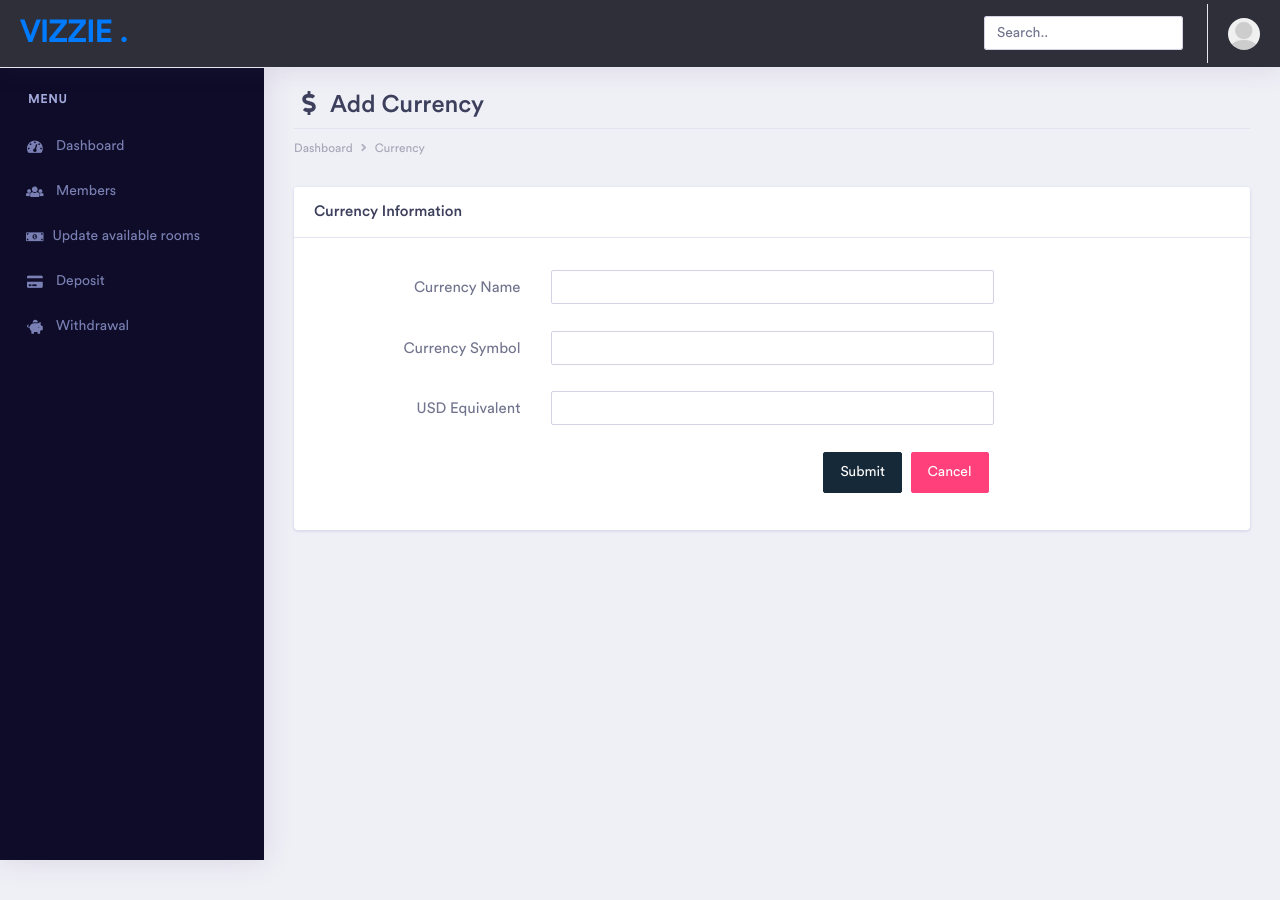
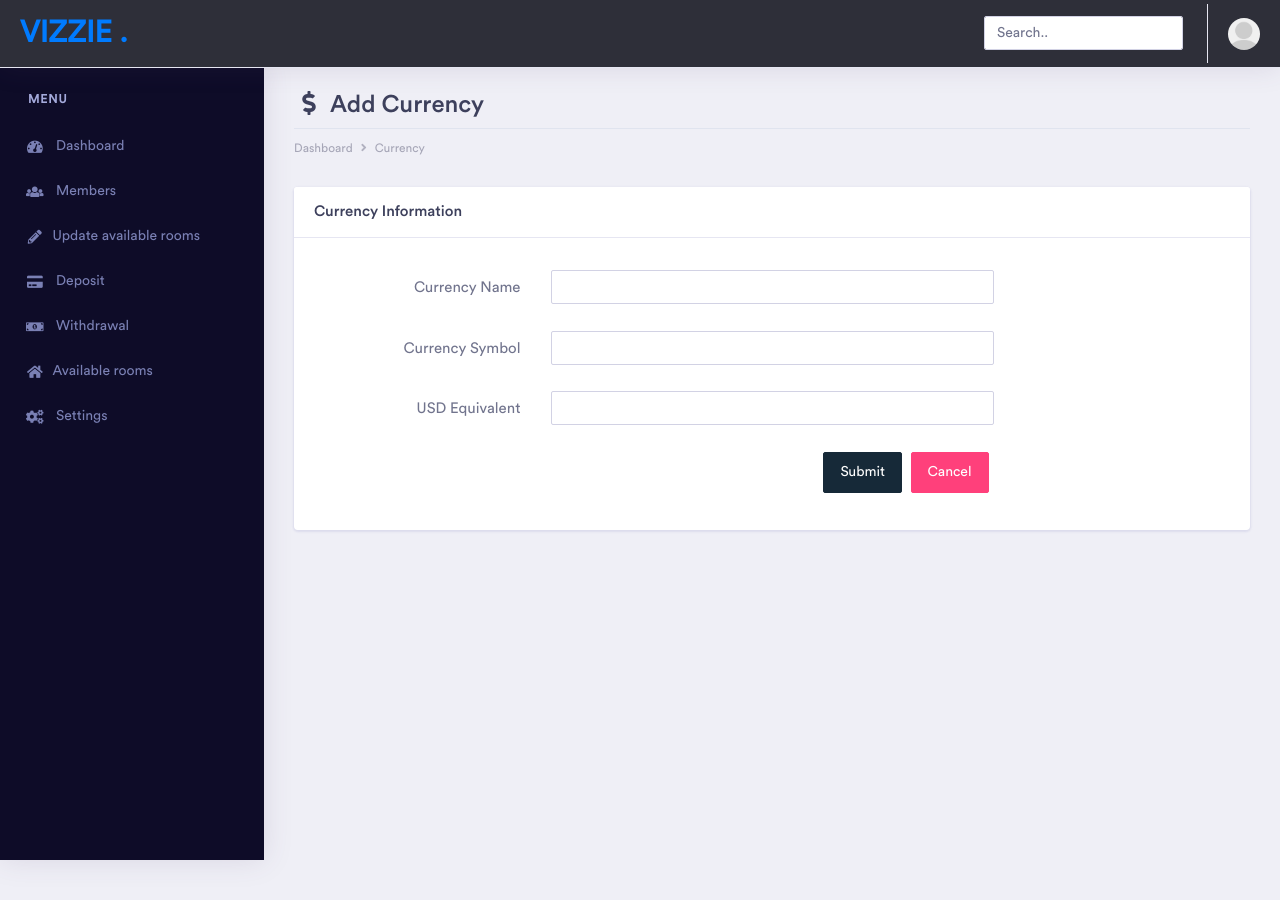
Before and after one commit to pmc-muchiri/Vizzie-AirBNB-Ewallet, a PHP site: page /admin/add-currency.php in a window 1280 px wide. Shown: the top 900 px of the page. Run offline with PHP 8.4, Linux system fonts and the light colour scheme; the visitor is signed in with stand-in values (Sample User, id 1); data that the repository does not hold is empty; some web fonts are replaced.

Commit message:
add vizzie project

```diff
--- a/admin/includes/sidebar.php
+++ b/admin/includes/sidebar.php
@@ -23,20 +23,23 @@
                                 <a class="nav-link" href="member.php"><i class="fa fa-fw fa-users"></i> Members</a>
                             </li>
                             <li class="nav-item ">
-                                <a class="nav-link" href="update-bnb.php"><i class="fa fa-fw fa-money-bill-alt"></i>Update available rooms</a>
+                                <a class="nav-link" href="update-bnb.php"><i class="fa fa-fw fa-pencil-alt"></i>Update available rooms</a>
                             </li>
                             <li class="nav-item ">
                                 <a class="nav-link" href="deposit.php"><i class="fa fa-fw fa-credit-card"></i> Deposit</a>
                             </li>
                             <li class="nav-item ">
-                                <a class="nav-link" href="withdraw.php"><i class="fa fa-fw fa-piggy-bank"></i> Withdrawal</a>
+                                <a class="nav-link" href="withdraw.php"><i class="fa fa-fw fa-money-bill-alt"></i> Withdrawal</a>
+                            </li>
+                            <li class="nav-item ">
+                                <a class="nav-link" href="update-bnb.php"><i class="fa fa-fw fa-home"></i>Available rooms</a>
                             </li>
                             <!-- <li class="nav-item ">
                                 <a class="nav-link" href="logs.php"><i class="fa fa-fw fa-recycle"></i> Logs</a>
                             </li> -->
-                            <!-- <li class="nav-item ">
+                            <li class="nav-item ">
                                 <a class="nav-link" href="settings.php"><i class="fa fa-fw fa-cogs"></i> Settings</a>
-                            </li> -->
+                            </li>
 
                             <!-- <li class="nav-item">
                                 <a class="nav-link" href="#" data-toggle="collapse" aria-expanded="false" data-target="#submenu-2" aria-controls="submenu-2"><i class="fa fa-fw fa-chart-bar"></i>Reports</a>
--- a/admin/index.php
+++ b/admin/index.php
@@ -86,6 +86,7 @@ $total_deposit = $row_transactions['total_deposit'];
 	                            </div>
 	                        </div>
 	                        <div class="col-xl-4 col-lg-6 col-md-6 col-sm-12 col-12">
+                            <a href="member.php">
 	                            <div class="card">
 	                                <div class="card-body">
 	                                    <div class="d-inline-block">
@@ -99,6 +100,7 @@ $total_deposit = $row_transactions['total_deposit'];
 	                            </div>
 	                        </div>
 	                        <div class="col-xl-4 col-lg-6 col-md-6 col-sm-12 col-12">
+                            <a href="withdraw.php">
 	                            <div class="card">
 	                                <div class="card-body">
 	                                    <div class="d-inline-block">
@@ -112,6 +114,7 @@ $total_deposit = $row_transactions['total_deposit'];
 	                            </div>
 	                        </div>
                             <div class="col-xl-4 col-lg-6 col-md-6 col-sm-12 col-12">
+                            <a href="deposit.php">
 	                            <div class="card">
 	                                <div class="card-body">
 	                                    <div class="d-inline-block">
@@ -126,7 +129,7 @@ $total_deposit = $row_transactions['total_deposit'];
 	                        </div>
                     </div>
                     <div class="row">
-                        <!-- Other content if any -->
+
                     </div>
                 </div>
             </div>
--- a/member/profile.php
+++ b/member/profile.php
@@ -2,7 +2,7 @@
 error_reporting(E_ALL);
 ini_set('display_errors', 1);
 
-include '../web/config.php';
+include '../config.php';
 
 session_start();
 
```
Also changed, not shown: admin/withdraw.php (+1 -15 lines).
